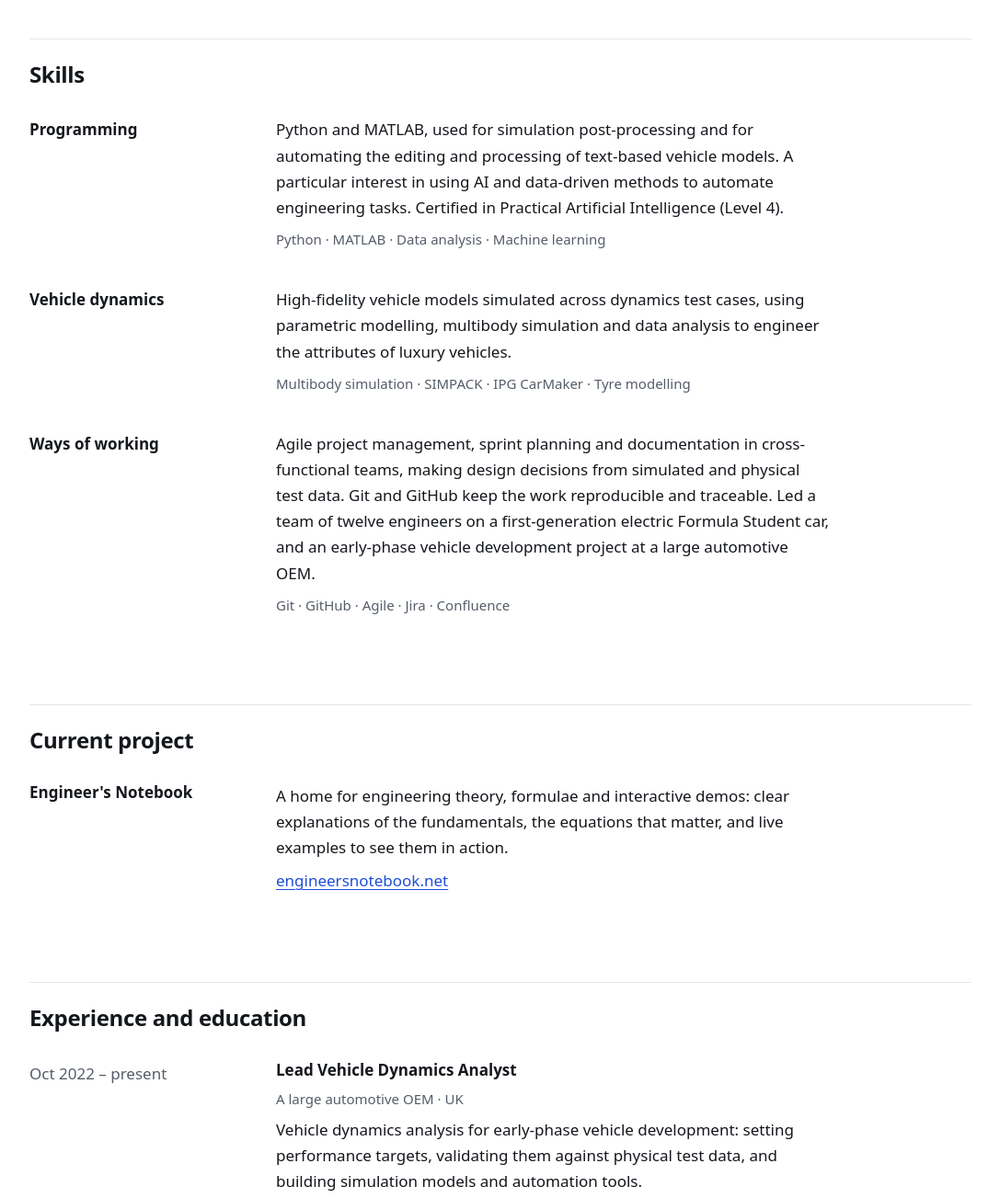
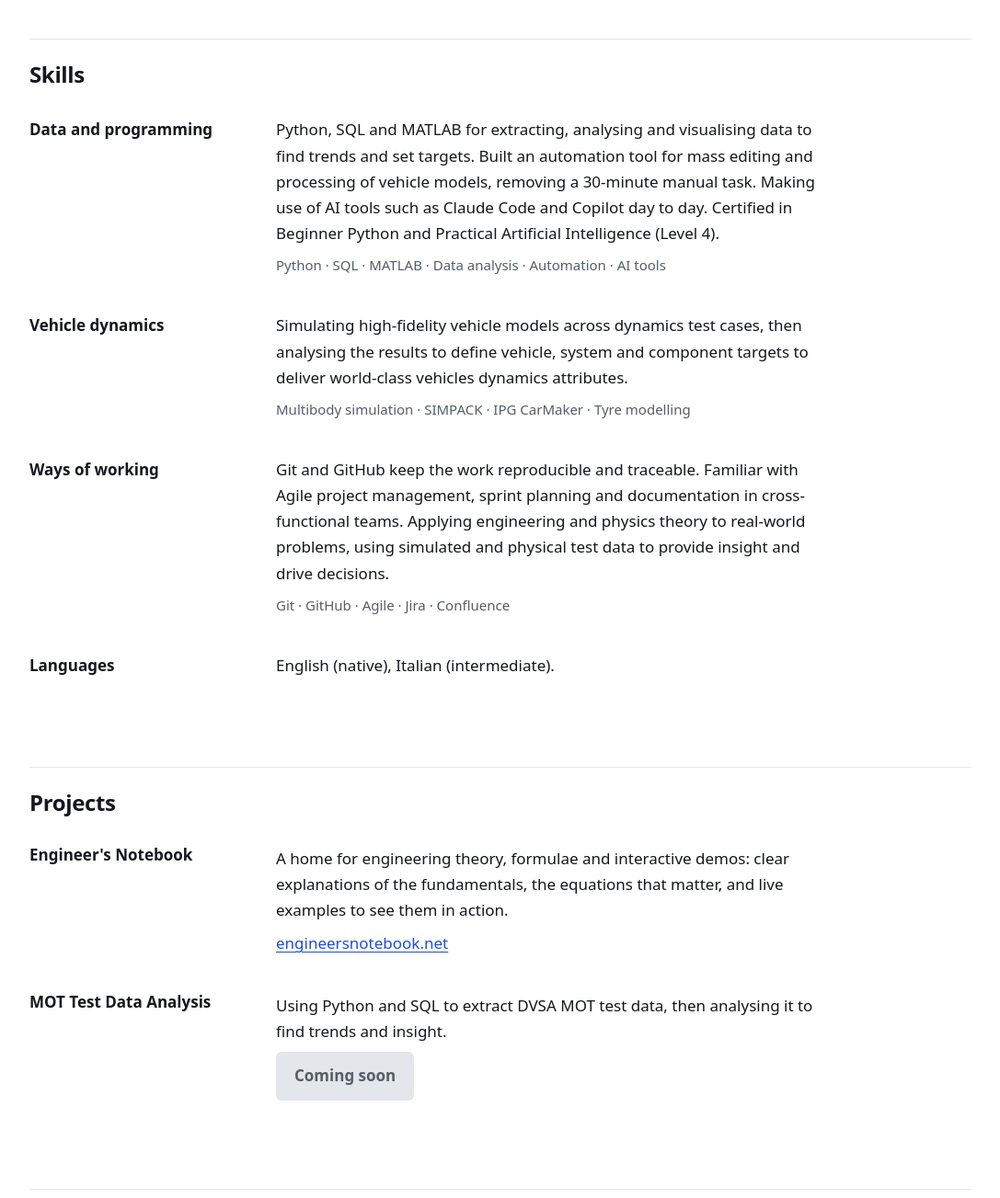
Before and after one commit to massmontagna/massmontagna.github.io, a plain HTML site: page index.html in a window 1280 px wide. Shown: the part 860-2163 px from the top of the page at 92% size, without its empty margins (96-1183 px from the left). Drawn offline with Linux system fonts and the light colour scheme.

Commit message:
Reposition as a data analyst and align copy with the CV
- Title changes to "Mechanical Engineer / Data Analyst" in the hero,
  meta tags, README, social preview image and project notes.
- Bio becomes "Turning data into decisions."
- Skills, experience and education wording follows the CV; SQL and a
  Languages entry added; "Outside work" line removed.
- Adds the MOT Test Data Analysis project with a "Coming soon" button.

Co-Authored-By: Claude Opus 5.5 <noreply@anthropic.com>

```diff
--- a/css/styles.css
+++ b/css/styles.css
@@ -77,6 +77,7 @@ a:hover { color: var(--accent-hover); text-decoration-thickness: 2px; }
 	transition: background-color 0.15s ease-out;
 }
 .btn:hover { background: var(--accent-hover); color: var(--on-accent); }
+.btn--disabled, .btn--disabled:hover { background: var(--rule); color: var(--text-dim); cursor: default; }
 
 /* Code + chart figure */
 .window { border: 1px solid var(--rule); border-radius: 10px; overflow: hidden; background: var(--bg); box-shadow: 0 8px 24px -12px rgba(20, 23, 28, 0.14); }
@@ -114,7 +115,6 @@ a:hover { color: var(--accent-hover); text-decoration-thickness: 2px; }
 .entry dd > * + *, .entry > div > * + * { margin-top: 8px; }
 .entry__date { color: var(--text-dim); font-variant-numeric: tabular-nums; }
 .entry__meta { color: var(--text-dim); font-size: 0.9375rem; }
-.beyond { margin-top: 48px; margin-left: calc(220px + 48px); max-width: var(--measure); color: var(--text-dim); }
 .contact { margin-top: 32px; max-width: var(--measure); }
 .contact .hero__actions { margin-top: 24px; }
 
@@ -131,7 +131,6 @@ a:hover { color: var(--accent-hover); text-decoration-thickness: 2px; }
 @media (max-width: 900px) {
 	.hero { grid-template-columns: 1fr; gap: 56px; }
 	.entry { grid-template-columns: 1fr; }
-	.beyond { margin-left: 0; }
 }
 @media (max-width: 560px) {
 	.nav__links { gap: 4px 20px; }
--- a/index.html
+++ b/index.html
@@ -3,21 +3,21 @@
 <head>
 	<meta charset="utf-8">
 	<meta name="viewport" content="width=device-width, initial-scale=1">
-	<title>Massimo Montagna – Mechanical Engineer / Software Developer</title>
-	<meta name="description" content="Portfolio of Massimo Montagna, a Lead Vehicle Dynamics Analyst at a large automotive OEM and software developer building Python and MATLAB models and tools for vehicle simulation.">
+	<title>Massimo Montagna – Mechanical Engineer / Data Analyst</title>
+	<meta name="description" content="Portfolio of Massimo Montagna, a Lead Vehicle Dynamics Analyst at a large automotive OEM who uses Python, SQL and MATLAB to turn engineering data into decisions.">
 	<meta name="theme-color" content="#ffffff">
 	<link rel="canonical" href="https://massmontagna.com/">
 	<meta property="og:type" content="website">
 	<meta property="og:site_name" content="Massimo Montagna">
-	<meta property="og:title" content="Massimo Montagna – Mechanical Engineer / Software Developer">
-	<meta property="og:description" content="Portfolio of Massimo Montagna, a Lead Vehicle Dynamics Analyst at a large automotive OEM and software developer building Python and MATLAB models and tools for vehicle simulation.">
+	<meta property="og:title" content="Massimo Montagna – Mechanical Engineer / Data Analyst">
+	<meta property="og:description" content="Portfolio of Massimo Montagna, a Lead Vehicle Dynamics Analyst at a large automotive OEM who uses Python, SQL and MATLAB to turn engineering data into decisions.">
 	<meta property="og:url" content="https://massmontagna.com/">
 	<meta property="og:image" content="https://massmontagna.com/images/og-image.png">
 	<meta property="og:image:width" content="1200">
 	<meta property="og:image:height" content="630">
 	<meta name="twitter:card" content="summary_large_image">
-	<meta name="twitter:title" content="Massimo Montagna – Mechanical Engineer / Software Developer">
-	<meta name="twitter:description" content="Portfolio of Massimo Montagna, a Lead Vehicle Dynamics Analyst at a large automotive OEM and software developer building Python and MATLAB models and tools for vehicle simulation.">
+	<meta name="twitter:title" content="Massimo Montagna – Mechanical Engineer / Data Analyst">
+	<meta name="twitter:description" content="Portfolio of Massimo Montagna, a Lead Vehicle Dynamics Analyst at a large automotive OEM who uses Python, SQL and MATLAB to turn engineering data into decisions.">
 	<meta name="twitter:image" content="https://massmontagna.com/images/og-image.png">
 	<script type="application/ld+json">{"@context": "https://schema.org", "@type": "Person", "name": "Massimo Montagna", "url": "https://massmontagna.com/", "jobTitle": "Lead Vehicle Dynamics Analyst", "sameAs": ["https://github.com/massmontagna", "https://linkedin.com/in/mcmontagna"], "alumniOf": {"@type": "CollegeOrUniversity", "name": "University of Sussex"}}</script>
 	<link rel="icon" type="image/svg+xml" href="images/favicon/favicon.svg">
@@ -36,7 +36,7 @@
 			<a href="#top" class="nav__name">Massimo Montagna</a>
 			<ul class="nav__links">
 				<li><a href="#skills">Skills</a></li>
-				<li><a href="#project">Project</a></li>
+				<li><a href="#project">Projects</a></li>
 				<li><a href="#experience">Experience</a></li>
 				<li><a href="#contact">Contact</a></li>
 			</ul>
@@ -47,8 +47,8 @@
 		<section class="container hero">
 			<div class="hero__text">
 				<h1>Massimo Montagna</h1>
-				<p class="hero__role">Mechanical Engineer / Software Developer</p>
-				<p class="hero__bio">I automate the boring parts of engineering.<br>Experienced in engineering luxury vehicles.</p>
+				<p class="hero__role">Mechanical Engineer / Data Analyst</p>
+				<p class="hero__bio">Turning data into decisions.<br>Experienced in engineering luxury vehicles.</p>
 				<p class="hero__actions">
 					<a class="btn" href="https://linkedin.com/in/mcmontagna" target="_blank" rel="noopener">View my LinkedIn</a>
 					<a href="https://github.com/massmontagna" target="_blank" rel="noopener">GitHub</a>
@@ -76,37 +76,50 @@ v = np.linspace(<span class="tn">0</span>, <span class="tn">50</span>, <span cla
 			<h2>Skills</h2>
 			<dl class="entries">
 				<div class="entry">
-					<dt>Programming</dt>
+					<dt>Data and programming</dt>
 					<dd>
-						<p>Python and MATLAB, used for simulation post-processing and for automating the editing and processing of text-based vehicle models. A particular interest in using AI and data-driven methods to automate engineering tasks. Certified in Practical Artificial Intelligence (Level 4).</p>
-						<p class="entry__meta">Python · MATLAB · Data analysis · Machine learning</p>
+						<p>Python, SQL and MATLAB for extracting, analysing and visualising data to find trends and set targets. Built an automation tool for mass editing and processing of vehicle models, removing a 30-minute manual task. Making use of AI tools such as Claude Code and Copilot day to day. Certified in Beginner Python and Practical Artificial Intelligence (Level 4).</p>
+						<p class="entry__meta">Python · SQL · MATLAB · Data analysis · Automation · AI tools</p>
 					</dd>
 				</div>
 				<div class="entry">
 					<dt>Vehicle dynamics</dt>
 					<dd>
-						<p>High-fidelity vehicle models simulated across dynamics test cases, using parametric modelling, multibody simulation and data analysis to engineer the attributes of luxury vehicles.</p>
+						<p>Simulating high-fidelity vehicle models across dynamics test cases, then analysing the results to define vehicle, system and component targets to deliver world-class vehicles dynamics attributes.</p>
 						<p class="entry__meta">Multibody simulation · SIMPACK · IPG CarMaker · Tyre modelling</p>
 					</dd>
 				</div>
 				<div class="entry">
 					<dt>Ways of working</dt>
 					<dd>
-						<p>Agile project management, sprint planning and documentation in cross-functional teams, making design decisions from simulated and physical test data. Git and GitHub keep the work reproducible and traceable. Led a team of twelve engineers on a first-generation electric Formula Student car, and an early-phase vehicle development project at a large automotive OEM.</p>
+						<p>Git and GitHub keep the work reproducible and traceable. Familiar with Agile project management, sprint planning and documentation in cross-functional teams. Applying engineering and physics theory to real-world problems, using simulated and physical test data to provide insight and drive decisions.</p>
 						<p class="entry__meta">Git · GitHub · Agile · Jira · Confluence</p>
+					</dd>
+				</div>
+				<div class="entry">
+					<dt>Languages</dt>
+					<dd>
+						<p>English (native), Italian (intermediate).</p>
 					</dd>
 				</div>
 			</dl>
 		</section>
 
 		<section class="container section" id="project">
-			<h2>Current project</h2>
+			<h2>Projects</h2>
 			<div class="entries">
 				<div class="entry">
 					<h3>Engineer's Notebook</h3>
 					<div>
 						<p>A home for engineering theory, formulae and interactive demos: clear explanations of the fundamentals, the equations that matter, and live examples to see them in action.</p>
 						<p><a href="https://engineersnotebook.net" target="_blank" rel="noopener">engineersnotebook.net</a></p>
+					</div>
+				</div>
+				<div class="entry">
+					<h3>MOT Test Data Analysis</h3>
+					<div>
+						<p>Using Python and SQL to extract DVSA MOT test data, then analysing it to find trends and insight.</p>
+						<p><span class="btn btn--disabled" aria-disabled="true">Coming soon</span></p>
 					</div>
 				</div>
 			</div>
@@ -120,7 +133,7 @@ v = np.linspace(<span class="tn">0</span>, <span class="tn">50</span>, <span cla
 					<div>
 						<h3>Lead Vehicle Dynamics Analyst</h3>
 						<p class="entry__meta">A large automotive OEM · UK</p>
-						<p>Vehicle dynamics analysis for early-phase vehicle development: setting performance targets, validating them against physical test data, and building simulation models and automation tools.</p>
+						<p>Led an early-phase vehicle development project, using data to define the vehicle's dynamics attributes. Defines vehicle, system and component targets from data, validates results against them, and builds analysis and automation tools.</p>
 					</div>
 				</li>
 				<li class="entry">
@@ -136,11 +149,10 @@ v = np.linspace(<span class="tn">0</span>, <span class="tn">50</span>, <span cla
 					<div>
 						<h3>MEng Mechanical Engineering, First Class</h3>
 						<p class="entry__meta">University of Sussex · Brighton, UK</p>
-						<p>Master's thesis on Formula Student chassis design. Led a team of twelve engineers in the Mechanical Systems sub-team, designing and validating components for an electric Formula Student car.</p>
+						<p>Master's thesis: Formula Student chassis design and analysis. Modules included programming and data analysis, mechanics, thermodynamics and fluid dynamics. Led a team of twelve engineers in the Mechanical Systems sub-team, designing and validating components for an electric Formula Student car.</p>
 					</div>
 				</li>
 			</ol>
-			<p class="beyond">Outside work: motorsport and automotive technology, CAD and 3D printing, and learning Italian.</p>
 		</section>
 
 		<section class="container section" id="contact">
```
Also changed, not shown: images/og-image.png, 4 other files.
